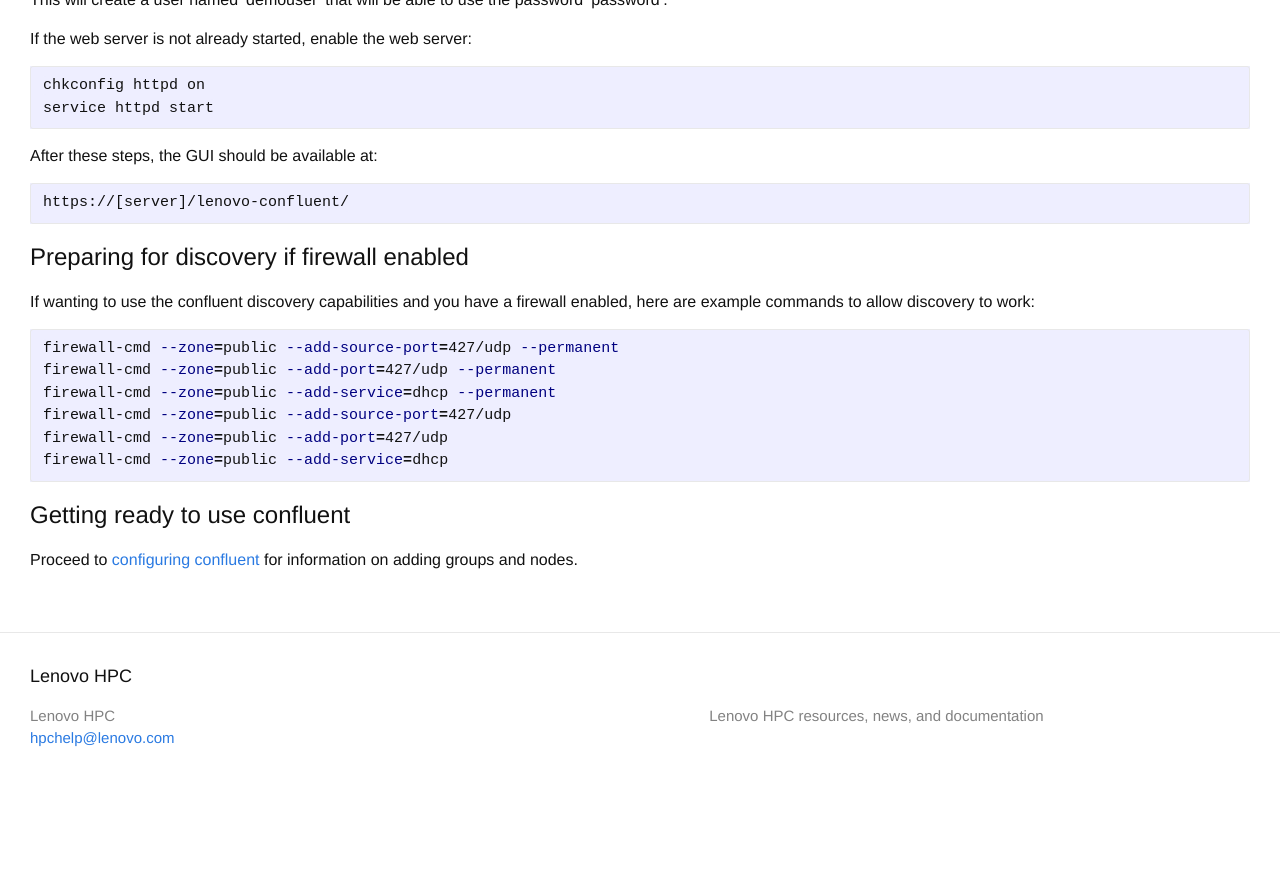
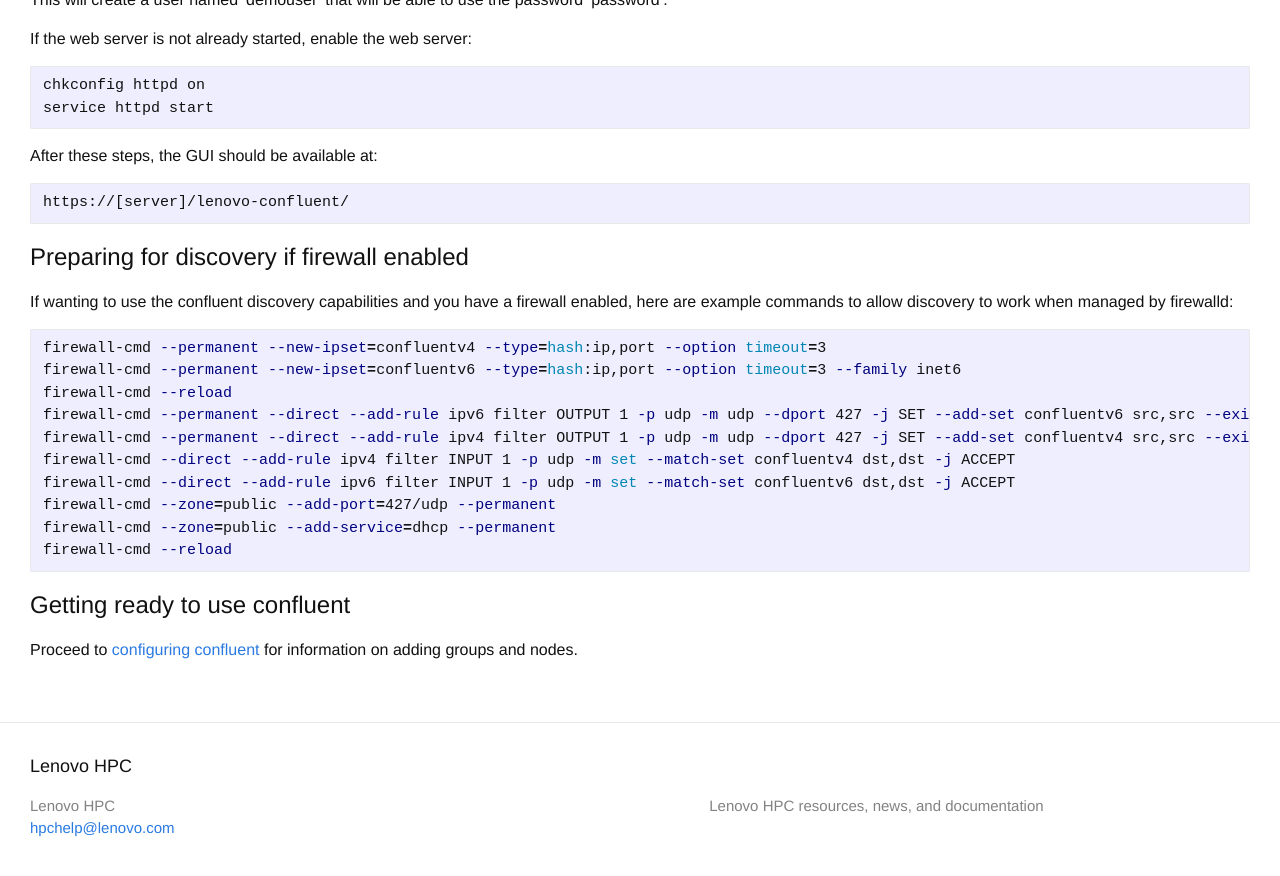
Before and after one commit to xcat2/confluent-docs, a Jekyll site: the page built from docs/installconfluent_rhel.md, in a window 1280 px wide and 900 px high, scrolled down 1188 px. Shown: the top 876 px of the window. Built offline with Jekyll 4.4.1, drawn with Linux system fonts in a browser that asks for light colours; before the commit the page ends 1998 px from its top, so only the background shows below that.

Commit message:
Convert to ipset for discovery firewall
ipset allows auto-creation of temporary allowances through the firewall
to reply to multicast queries.

```diff
--- a/docs/installconfluent_rhel.md
+++ b/docs/installconfluent_rhel.md
@@ -63,14 +63,18 @@
 
 # Preparing for discovery if firewall enabled
 
-If wanting to use the confluent discovery capabilities and you have a firewall enabled, here are example commands to allow discovery to work:
+If wanting to use the confluent discovery capabilities and you have a firewall enabled, here are example commands to allow discovery to work when managed by firewalld:
 
-    firewall-cmd --zone=public --add-source-port=427/udp --permanent
+    firewall-cmd --permanent --new-ipset=confluentv4 --type=hash:ip,port --option timeout=3
+    firewall-cmd --permanent --new-ipset=confluentv6 --type=hash:ip,port --option timeout=3 --family inet6
+    firewall-cmd --reload
+    firewall-cmd --permanent --direct --add-rule ipv6 filter OUTPUT 1 -p udp -m udp --dport 427 -j SET --add-set confluentv6 src,src --exist
+    firewall-cmd --permanent --direct --add-rule ipv4 filter OUTPUT 1 -p udp -m udp --dport 427 -j SET --add-set confluentv4 src,src --exist
+    firewall-cmd --direct --add-rule ipv4 filter INPUT 1 -p udp -m set --match-set confluentv4 dst,dst -j ACCEPT
+    firewall-cmd --direct --add-rule ipv6 filter INPUT 1 -p udp -m set --match-set confluentv6 dst,dst -j ACCEPT
     firewall-cmd --zone=public --add-port=427/udp --permanent
     firewall-cmd --zone=public --add-service=dhcp --permanent
-    firewall-cmd --zone=public --add-source-port=427/udp
-    firewall-cmd --zone=public --add-port=427/udp
-    firewall-cmd --zone=public --add-service=dhcp
+    firewall-cmd --reload
 
 
 # Getting ready to use confluent
```
